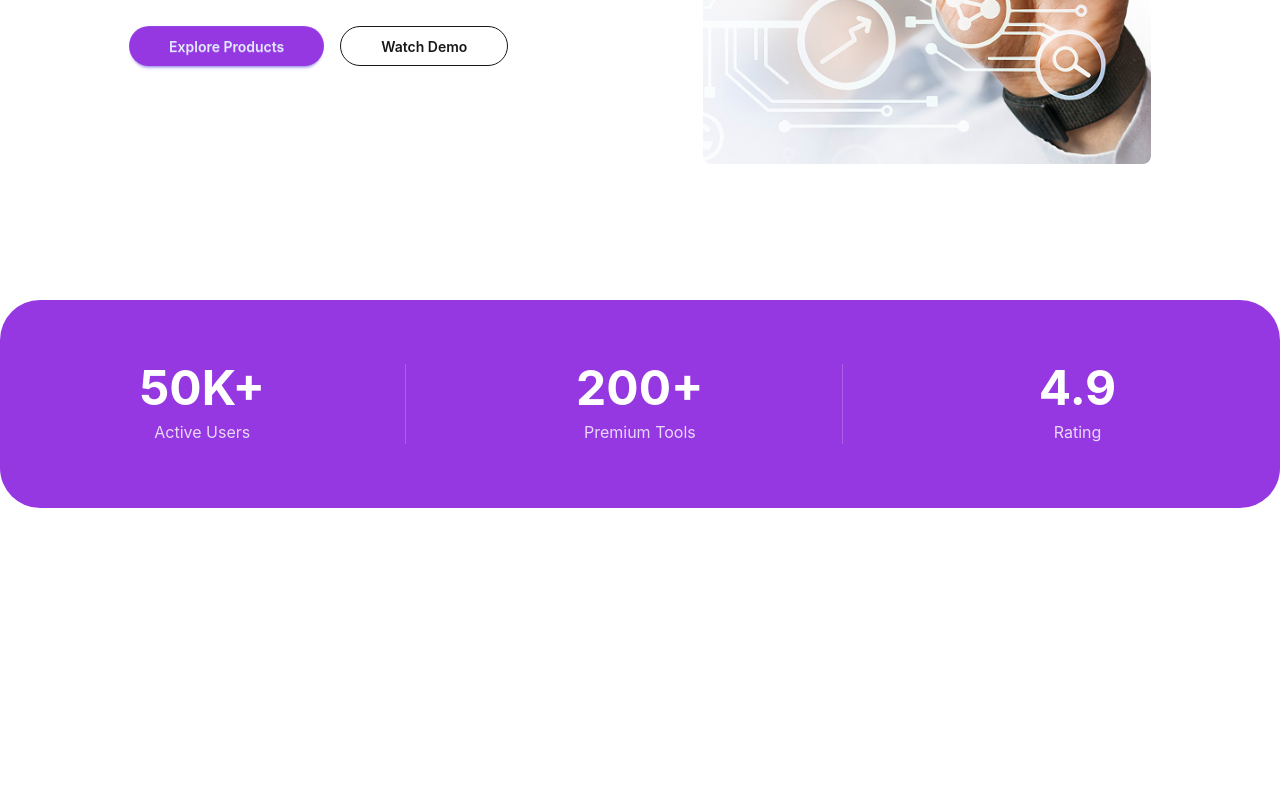
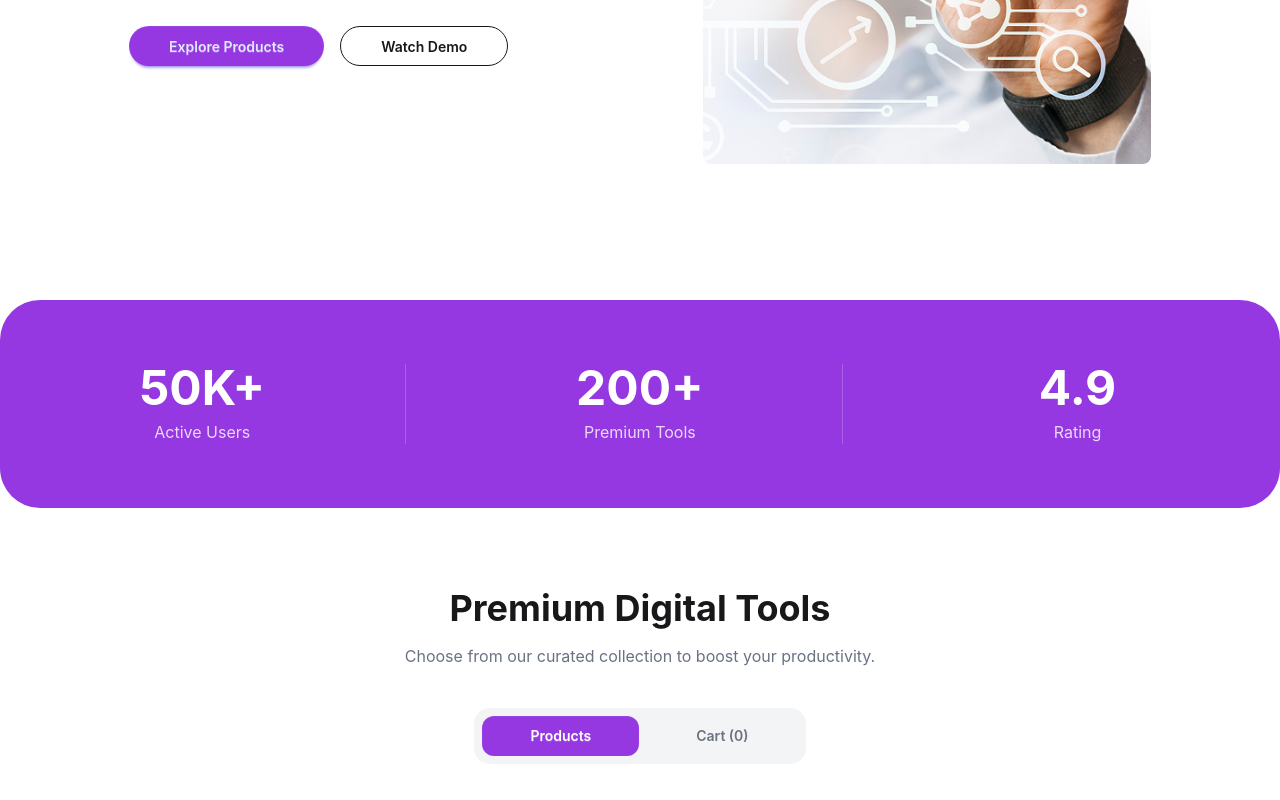
Before and after one commit to mdmeherajhossain/digitools-platform-a6, a React (Vite) app: page / in a window 1280 px wide. Shown: the part 542-1342 px from the top of the page. Before the commit the page ends 1090 px from the top, so only its background shows below. Built offline with nearby package versions, Linux system fonts and the light colour scheme.

Commit message:
implement conditional rendering for products and cart toggle

```diff
--- a/src/App.jsx
+++ b/src/App.jsx
@@ -21,6 +21,29 @@ function App() {
       <Navbar cartCount={cart.length} />
       <Banner />
       <Stats />
+        <div className="text-center my-20">
+        <h2 className="text-4xl font-bold mb-4">Premium Digital Tools</h2>
+        <p className="text-gray-500 mb-10 max-w-lg mx-auto">
+          Choose from our curated collection to boost your productivity.
+        </p>
+
+        <div className="inline-flex bg-gray-100 p-2 rounded-2xl gap-2">
+
+          <button
+            onClick={() => setIsActive("products")}
+            className={`btn rounded-xl px-12 ${isActive === "products" ? "bg-[#9538E2] text-white border-none" : "btn-ghost text-gray-500"}`}
+          >
+            Products
+          </button>
+
+          <button
+            onClick={() => setIsActive("cart")}
+            className={`btn rounded-xl px-12 ${isActive === "cart" ? "bg-[#9538E2] text-white border-none" : "btn-ghost text-gray-500"}`}
+          >
+            Cart ({cart.length})
+          </button>
+        </div>
+      </div>
 
 
       <ToastContainer position="top-center" autoClose={2000} hideProgressBar />
```
